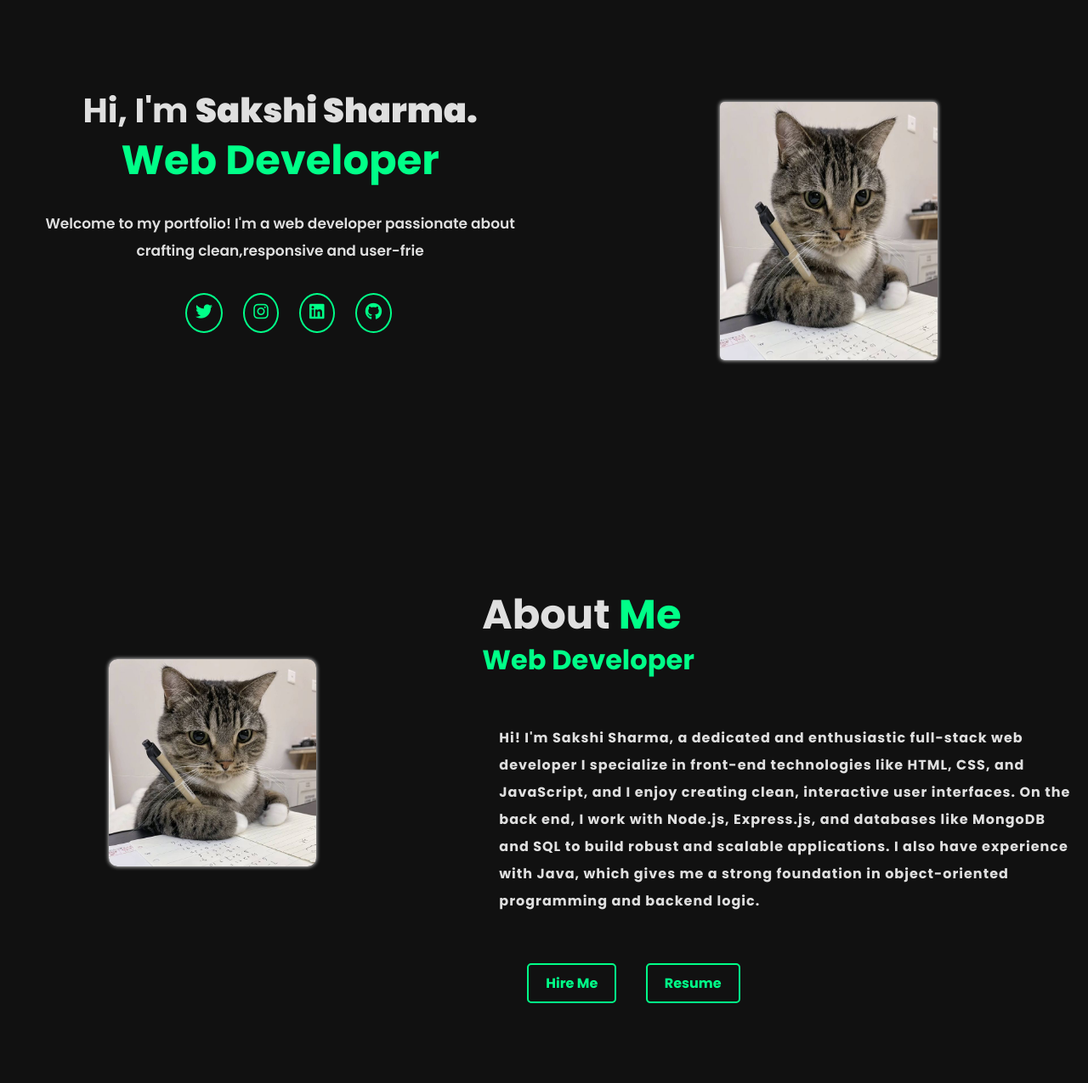
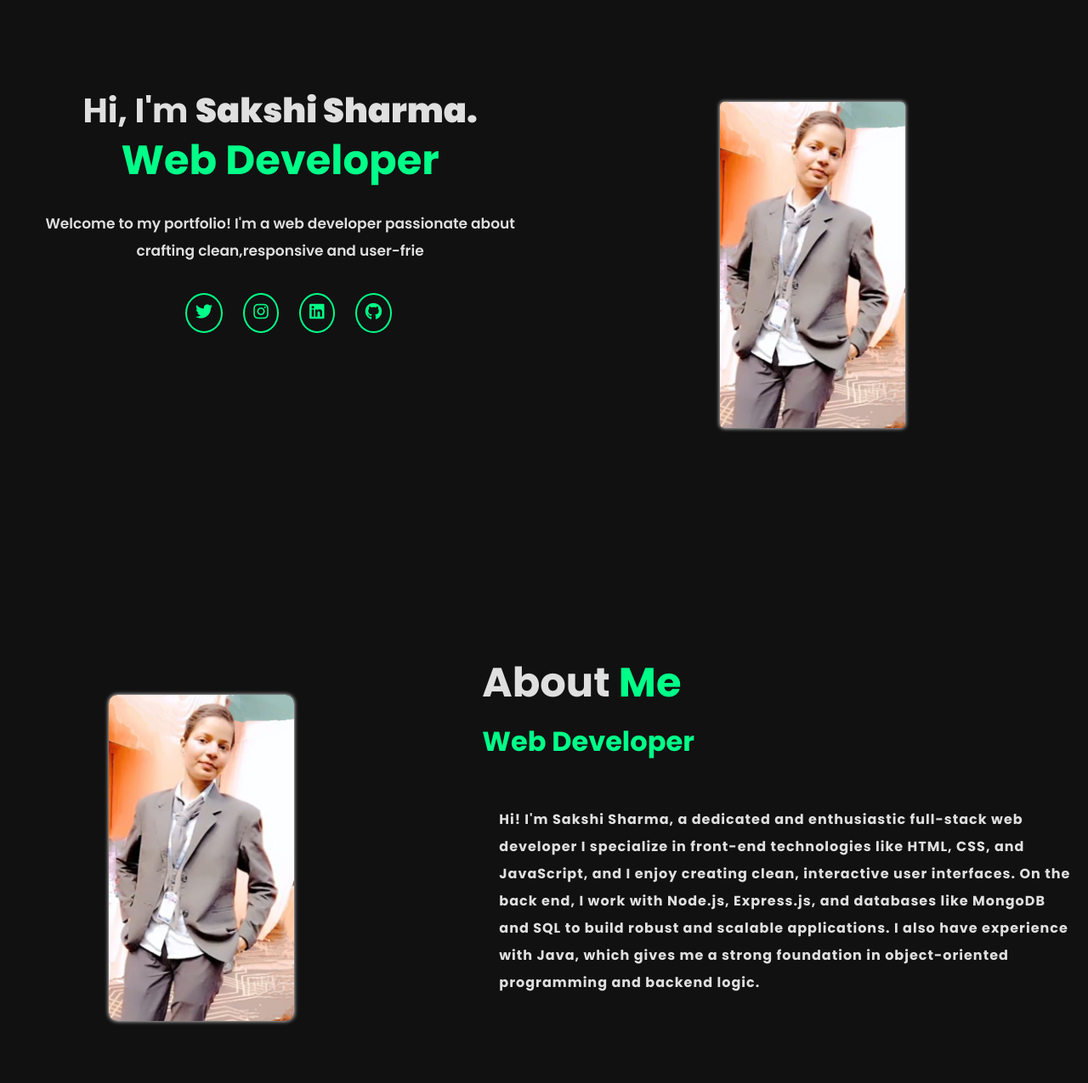
Before and after one commit to sak567-beep/my-portfolio, a plain HTML site: page index.html in a window 1280 px wide. Shown: the part 140-1415 px from the top of the page at 85% size. Drawn offline with Linux system fonts and the light colour scheme.

Commit message:
style update

```diff
--- a/index.html
+++ b/index.html
@@ -36,7 +36,7 @@
         </div>
        <div class="right">
         <div class="image">
-  <img src="./assets/sakshir.jpeg" alt="">
+  <img src="./assets/sakshi1.jpeg" alt="">
 </div>
        </div>
 
@@ -44,14 +44,17 @@
     </section>
     <section class="#about" id="about">
 <div class="about-image">
-  <img src="./assets/sakshir.jpeg" alt="">
+  <img src="./assets/sakshi1.jpeg" alt="">
 </div>
 <div class="about-content">
 <h2 class="heading">About <span>Me</span></h2>
 <h3>Web Developer</h3>
-<p>
+<div class="paragraph">
+  <p>
     Hi! I'm <strong>Sakshi Sharma</strong>, a dedicated and enthusiastic <strong>full-stack web developer</strong>  I specialize in front-end technologies like <strong>HTML</strong>, <strong>CSS</strong>, and <strong>JavaScript</strong>, and I enjoy creating clean, interactive user interfaces. On the back end, I work with <strong>Node.js</strong>, <strong>Express.js</strong>, and databases like <strong>MongoDB</strong> and <strong>SQL</strong> to build robust and scalable applications. I also have experience with <strong>Java</strong>, which gives me a strong foundation in object-oriented programming and backend logic.
   </p>
+
+</div>
    <div class="buttons">
       <a href="mailto:sakshisharma22092006@gmail.com" class="btn">Hire Me</a>
       <a href="./mycv.pdf" class="btn">Resume</a>
--- a/style.css
+++ b/style.css
@@ -100,9 +100,12 @@ font-weight: 600;
   width: 40%;
 
 }
+.image{
+  object-fit:fill;
+}
 .image img{
-  height: 38vh;
-  width: 20vw;
+  height: 48vh;
+  width: 17vw;
   animation: floatImage 5s ease-in-out infinite;
   border-radius: 10px;
   box-shadow: 0 0 5px white;
@@ -211,9 +214,8 @@ margin-top: 20px;
 text-align: center;
   }
   .right img{
-    width: 250px;
-    height: 250px;
 
+    width:250px;
 
 
   }
@@ -256,8 +258,8 @@ opacity: 1;
 }
 
 .about-image img{
-  height: 70%;
-  width: 60%;
+ height: 48vh;
+  width: 17vw;
   border-radius: 10px;
   box-shadow: 0 0 5px white;
   opacity: 1;
@@ -270,6 +272,7 @@ opacity: 1;
 .about-content{
   width: 70%;
   margin-top: 7rem;
+
 }
 .about-content span{
    color: #00ff88;
@@ -283,22 +286,30 @@ opacity: 1;
   font-size: 2rem;
   color: #00ff88;
   line-height: 3rem;
+  margin-top: 1rem;
+}
+.paragraph{
+  display: flex;
+  justify-content: center;
+  align-items: center;
+
 }
 .about-content p{
-  padding: 20px;
   line-height: 2rem;
   margin: 2rem 0 3rem;
   font-weight: 700;
   letter-spacing: 1px;
+  padding: 20px;
 }
 @media (max-width:768px) {
   #about{
     flex-direction: column;
     flex-wrap: wrap;
+    gap:3rem;
+
   }
   .about-content{
     width: 100%;
-text-align: center;
 flex: 1 1 300px;
 order: 1;
   }
@@ -307,15 +318,18 @@ order: 1;
     font-size: 50px;
     line-height: 5rem;
   }
+    .about-content h3{
+    text-align: center;
+    }
   .about-image{
     width: 100%;
     flex:1 1 200px;
     order:2;
-justify-content: center;
   text-align:center;
   }
   .about-content p{
     font-size: 13px;
+    text-align: center;
   }
   .buttons{
     font-size: 12px;
@@ -323,8 +337,7 @@ justify-content: center;
     width: 100%;
   }
   .about-image img{
-  width: 260px;
-  height: 260px;
+  width: 250px;
   border-radius: 15px;
   box-shadow: 0 0 5px white;
   opacity: 1;
```
Also changed, not shown: assets/sakshi1.jpeg (added), assets/sakshir.jpeg (deleted).
